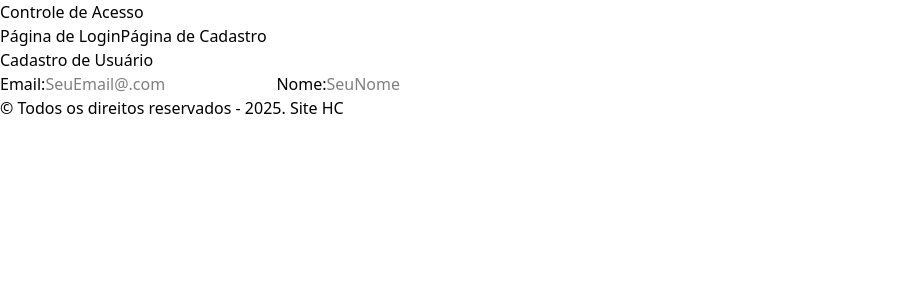
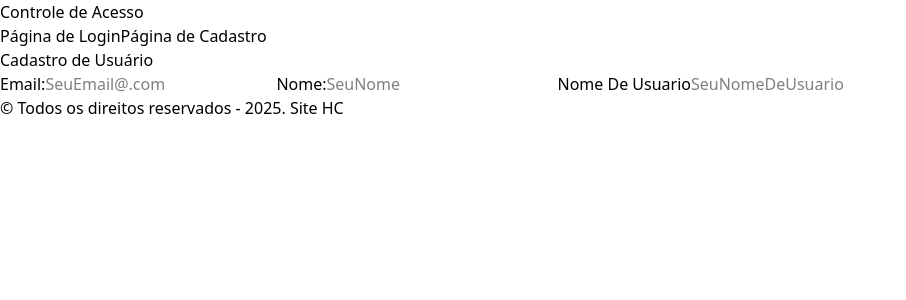
Before and after one commit to Felipe-Furlanetto0504/cp_front, a React (Vite) app in the folder access-control-cp/: page /cadastro in a window 1280 px wide. Shown: the top 300 px of the page, without its empty margins (0-906 px from the left). Built offline with nearby package versions, Linux system fonts and the light colour scheme.

Commit message:
input nome de usuario pronto

```diff
--- a/access-control-cp/src/routes/Cadastro/index.tsx
+++ b/access-control-cp/src/routes/Cadastro/index.tsx
@@ -52,6 +52,17 @@ export default function Cadastro(){
                     </span>
                 )}
 
+                <label>Nome De Usuario</label>
+                <input type="text" placeholder="SeuNomeDeUsuario"
+                {...register("nomeUsuario",{required: "o nome de usuário é obrigatório"})}/>
+
+                {errors.nomeUsuario &&(
+                    <span>
+                        {errors.nomeUsuario.message}
+                    </span>
+                )}
+
+
 
 
 
```
